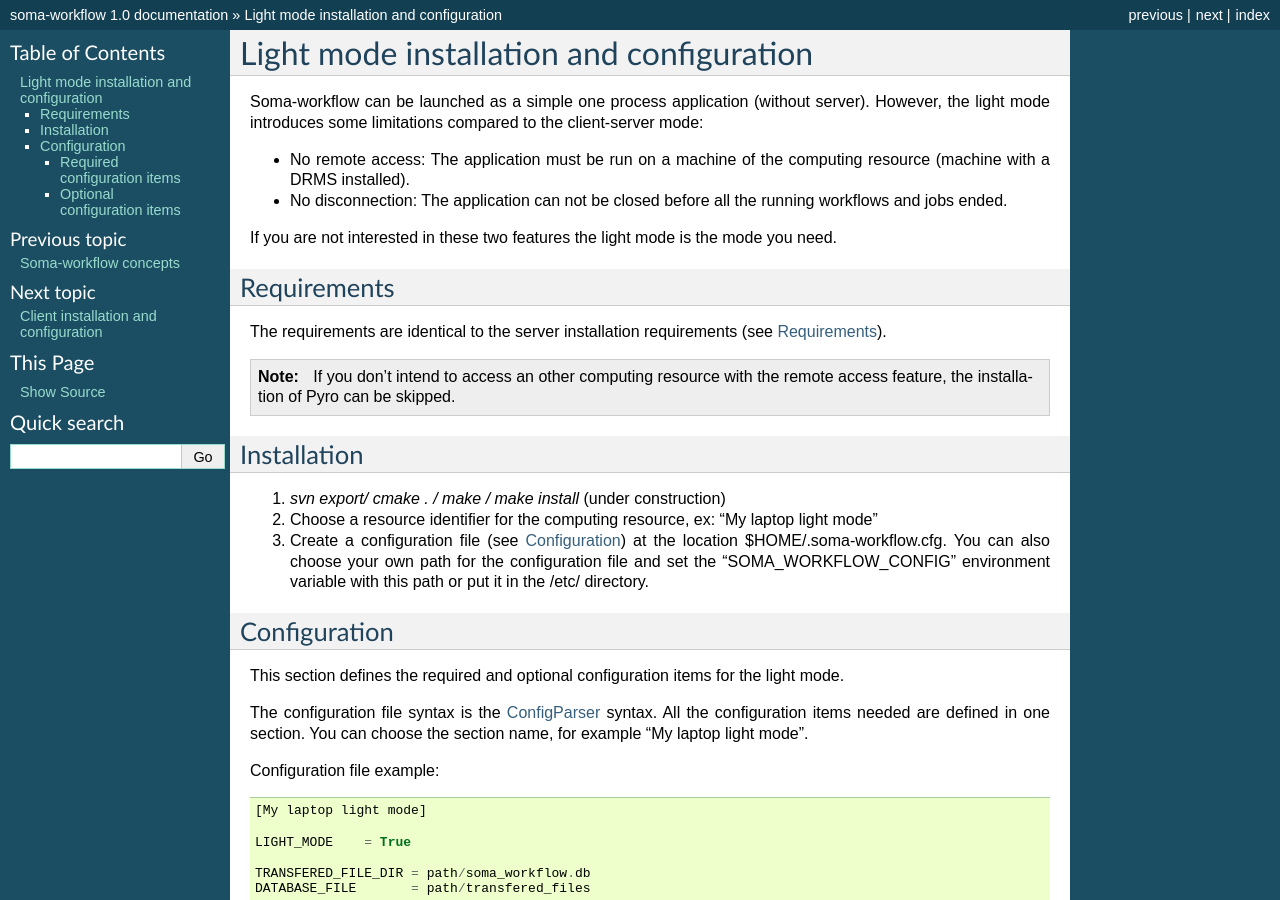
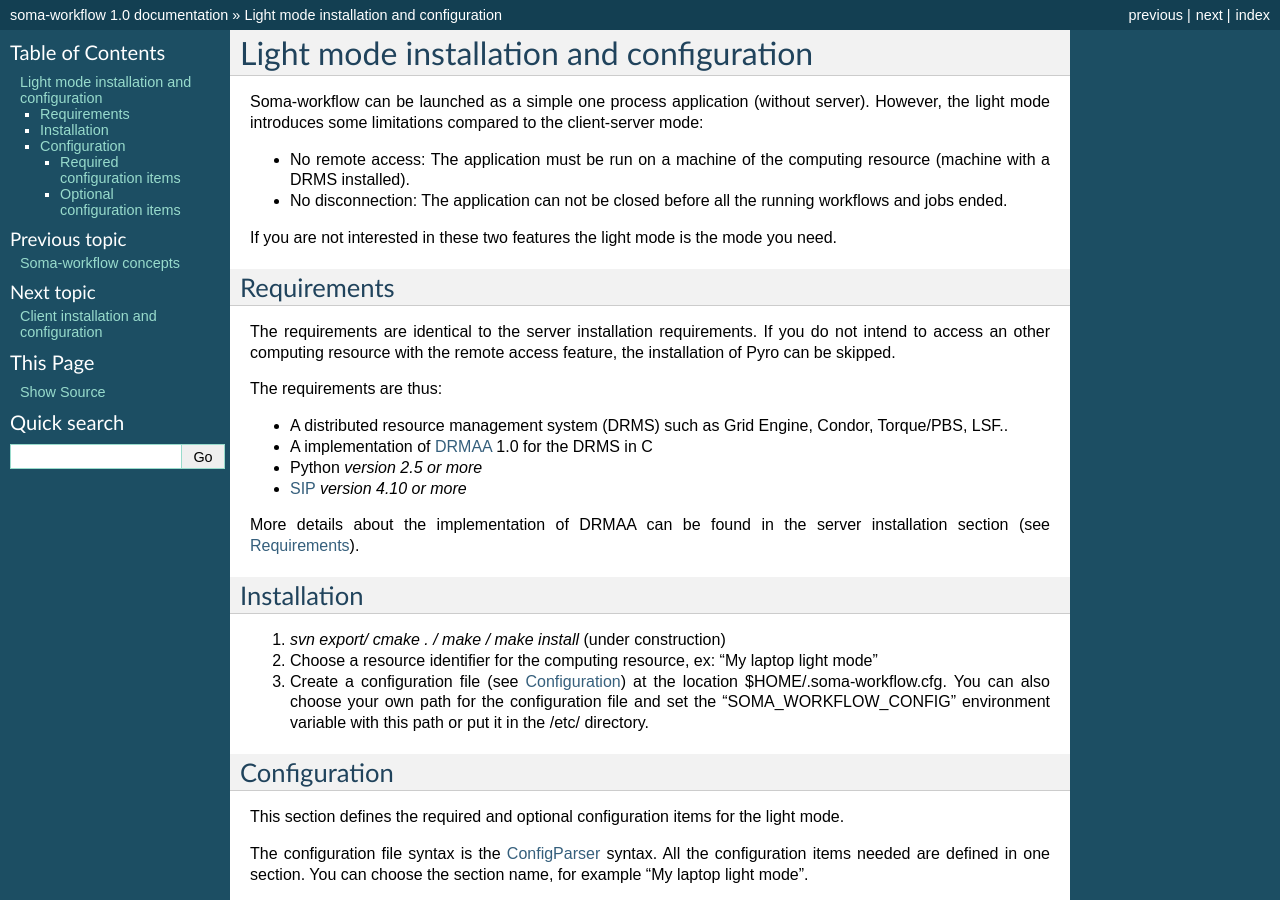
Before and after one commit to populse/soma-workflow, a Sphinx documentation site: the page built from doc/source/light_mode_config.txt, in a window 1280 px wide and 900 px high. Built offline with Sphinx 7.4.7, drawn with Linux system fonts in a browser that asks for light colours.

Commit message:
WIP documentation

```diff
--- a/doc/source/index.txt
+++ b/doc/source/index.txt
@@ -76,7 +76,7 @@ Contents
 ========
 
 .. toctree::
-   :maxdepth: 2
+   :maxdepth: 1
 
    concepts.txt
    light_mode_config.txt
--- a/doc/source/light_mode_config.txt
+++ b/doc/source/light_mode_config.txt
@@ -21,11 +21,21 @@ you need.
 Requirements
 ============
 
-The requirements are identical to the server installation requirements (see :ref:`server_requirements`).
+The requirements are identical to the server installation requirements.
+If you do not intend to access an other computing resource with the remote
+access feature, the installation of Pyro can be skipped.
 
-.. note::
-  If you don't intend to access an other computing resource with the
-  remote access feature, the installation of Pyro can be skipped.
+The requirements are thus:
+
+* A distributed resource management system (DRMS) such as Grid Engine, Condor,
+  Torque/PBS, LSF..
+* A implementation of `DRMAA <http://www.drmaa.org/>`_ 1.0 for the DRMS in C
+* Python *version 2.5 or more*
+* `SIP <http://wiki.python.org/moin/SIP>`_ *version 4.10 or more*
+
+More details about the implementation of DRMAA can be found in the server
+installation section (see :ref:`server_requirements`).
+
 
 Installation
 ============
```
Also changed, not shown: doc/source/client_API.txt (+26 -3 lines).
